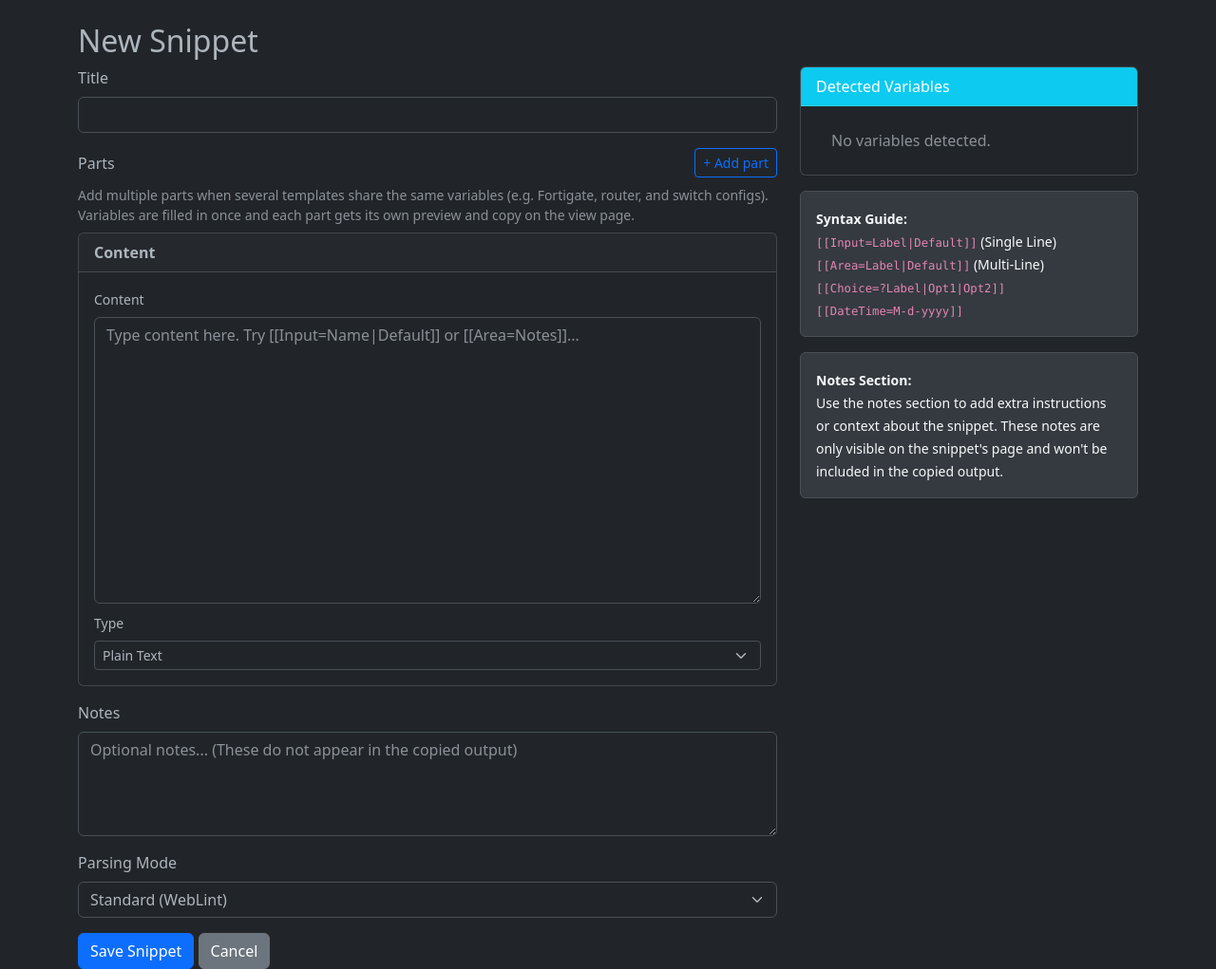
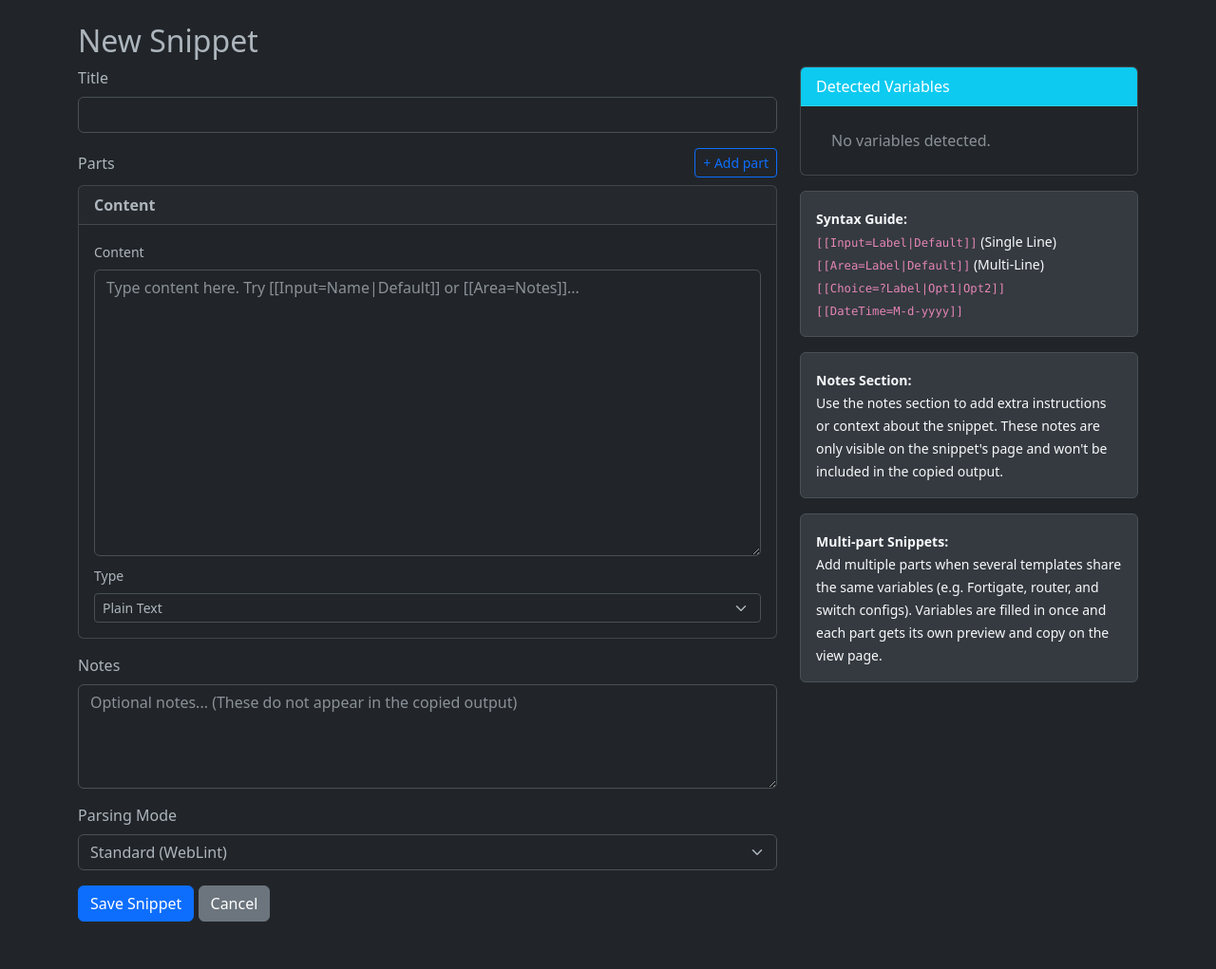
Before and after one commit to photoncody/weblint, a Flask app: page /new in a window 1280 px wide. Shown: the part 57-1078 px from the top of the page at 95% size. After the commit the page ends 1028 px from the top, so only its background shows below. Run offline with Flask 3, Linux system fonts and the light colour scheme.

Commit message:
Move multi-part help text into the editor info sidebar
Co-authored-by: photoncody <photoncody@users.noreply.github.com>

```diff
--- a/templates/editor.html
+++ b/templates/editor.html
@@ -25,10 +25,6 @@
                     <label class="form-label mb-0">Parts</label>
                     <button type="button" class="btn btn-outline-primary btn-sm" id="add-part-btn">+ Add part</button>
                 </div>
-                <p class="text-muted small mb-2">
-                    Add multiple parts when several templates share the same variables (e.g. Fortigate, router, and switch configs).
-                    Variables are filled in once and each part gets its own preview and copy on the view page.
-                </p>
                 <div id="parts-container"></div>
             </div>
 
@@ -69,6 +65,12 @@
                 <small>
                     <strong>Notes Section:</strong><br>
                     Use the notes section to add extra instructions or context about the snippet. These notes are only visible on the snippet's page and won't be included in the copied output.
+                </small>
+            </div>
+            <div class="mt-3 alert alert-light">
+                <small>
+                    <strong>Multi-part Snippets:</strong><br>
+                    Add multiple parts when several templates share the same variables (e.g. Fortigate, router, and switch configs). Variables are filled in once and each part gets its own preview and copy on the view page.
                 </small>
             </div>
         </div>
```
